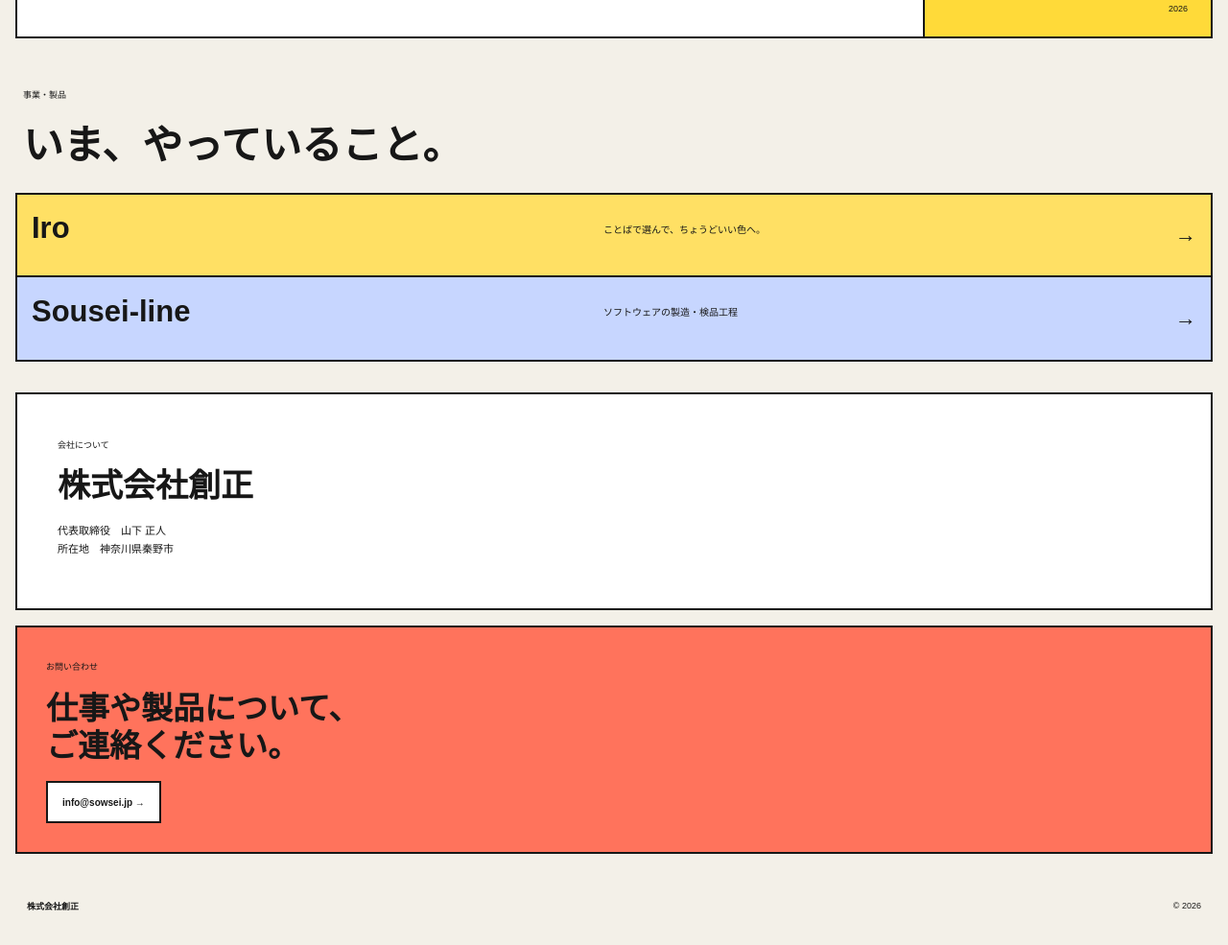
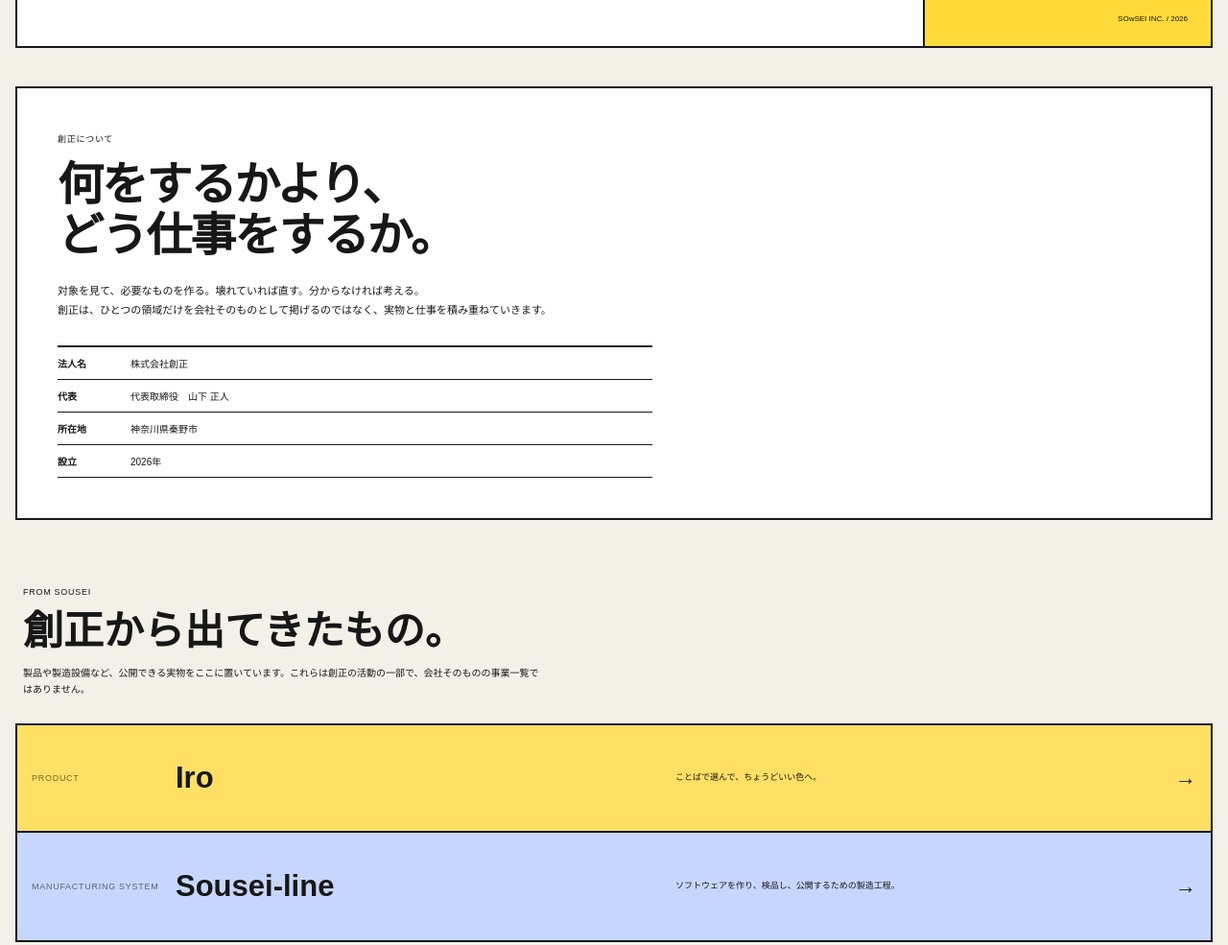
Before and after one commit to sowsei-inc/sowsei-site, an Astro site: page / in a window 1280 px wide. Shown: the part 494-1479 px from the top of the page at 96% size. Built offline with nearby package versions, Linux system fonts and the light colour scheme; Astro itself is replaced by a stand-in of ours; no server answers.

Commit message:
Reframe company site around Sowsei

```diff
--- a/src/pages/index.astro
+++ b/src/pages/index.astro
@@ -1,26 +1,18 @@
 ---
 import '../styles/global.css';
 
-const products = [
-  { name: 'Iro', desc: 'ことばで選んで、ちょうどいい色へ。', kind: 'yellow', href: 'https://iro.sowsei.jp/' },
-  { name: 'Sousei-line', desc: 'ソフトウェアの製造・検品工程', kind: 'blue', href: 'https://github.com/sowsei-inc/sousei-line' },
+const outputs = [
+  { name: 'Iro', type: 'Product', desc: 'ことばで選んで、ちょうどいい色へ。', href: 'https://iro.sowsei.jp/' },
+  { name: 'Sousei-line', type: 'Manufacturing system', desc: 'ソフトウェアを作り、検品し、公開するための製造工程。', href: 'https://github.com/sowsei-inc/sousei-line' },
 ];
 
 const serviceDomain = import.meta.env.MICROCMS_SERVICE_DOMAIN;
 const apiKey = import.meta.env.MICROCMS_API_KEY;
-
 let heroTitle = 'つくる。なおす。考える。';
 let heroDescription = '株式会社創正は、対象に合わせてものを作り、考え、仕事をしています。';
-
 if (serviceDomain && apiKey) {
-  const response = await fetch(`https://${serviceDomain}.microcms.io/api/v1/site`, {
-    headers: { 'X-MICROCMS-API-KEY': apiKey },
-  });
-
-  if (!response.ok) {
-    throw new Error(`microCMS request failed: ${response.status} ${response.statusText}`);
-  }
-
+  const response = await fetch(`https://${serviceDomain}.microcms.io/api/v1/site`, { headers: { 'X-MICROCMS-API-KEY': apiKey } });
+  if (!response.ok) throw new Error(`microCMS request failed: ${response.status} ${response.statusText}`);
   const site = await response.json();
   heroTitle = site.heroTitle ?? heroTitle;
   heroDescription = site.heroDescription ?? heroDescription;
@@ -28,13 +20,13 @@ if (serviceDomain && apiKey) {
 ---
 <!doctype html>
 <html lang="ja">
-<head><meta charset="UTF-8" /><meta name="viewport" content="width=device-width,initial-scale=1.0" /><meta name="theme-color" content="#ff5a36" /><title>株式会社創正</title></head>
+<head><meta charset="UTF-8" /><meta name="viewport" content="width=device-width,initial-scale=1.0" /><meta name="theme-color" content="#ff5a36" /><meta name="description" content="株式会社創正。つくる。なおす。考える。" /><title>株式会社創正</title></head>
 <body>
-<header><a href="#top">株式会社創正</a><nav><a href="#products">事業・製品</a><a href="#about">会社</a><a href="#contact">連絡</a></nav></header>
+<header><a href="#top">株式会社創正</a><nav><a href="#about">創正</a><a href="#outputs">出てきたもの</a><a href="#contact">連絡</a></nav></header>
 <main id="top">
-<section class="hero"><div><small>株式会社創正</small><h1>{heroTitle}</h1><p>{heroDescription}</p></div><aside><strong>創正</strong><span>2026</span></aside></section>
-<section class="products" id="products"><div class="section-head"><small>事業・製品</small><h2>いま、やっていること。</h2></div><div class="product-list">{products.map((p) => <a class={`product ${p.kind}`} href={p.href}><strong>{p.name}</strong><span>{p.desc}</span><b>→</b></a>)}</div></section>
-<section class="about" id="about"><small>会社について</small><h2>株式会社創正</h2><p>代表取締役　山下 正人<br/>所在地　神奈川県秦野市</p></section>
+<section class="hero"><div><small>株式会社創正</small><h1>{heroTitle}</h1><p>{heroDescription}</p></div><aside><strong>創正</strong><span>SOwSEI INC. / 2026</span></aside></section>
+<section class="about" id="about"><small>創正について</small><h2>何をするかより、<br/>どう仕事をするか。</h2><p class="lead">対象を見て、必要なものを作る。壊れていれば直す。分からなければ考える。<br/>創正は、ひとつの領域だけを会社そのものとして掲げるのではなく、実物と仕事を積み重ねていきます。</p><dl><div><dt>法人名</dt><dd>株式会社創正</dd></div><div><dt>代表</dt><dd>代表取締役　山下 正人</dd></div><div><dt>所在地</dt><dd>神奈川県秦野市</dd></div><div><dt>設立</dt><dd>2026年</dd></div></dl></section>
+<section class="outputs" id="outputs"><div class="section-head"><small>FROM SOUSEI</small><h2>創正から出てきたもの。</h2><p>製品や製造設備など、公開できる実物をここに置いています。これらは創正の活動の一部で、会社そのものの事業一覧ではありません。</p></div><div class="output-list">{outputs.map((p) => <a class="output" href={p.href}><span class="type">{p.type}</span><strong>{p.name}</strong><span class="desc">{p.desc}</span><b>→</b></a>)}</div></section>
 <section class="contact" id="contact"><small>お問い合わせ</small><h2>仕事や製品について、<br/>ご連絡ください。</h2><a href="mailto:info@sowsei.jp">info@sowsei.jp →</a></section>
-</main><footer><b>株式会社創正</b><span>© 2026</span></footer>
+</main><footer><b>株式会社創正</b><span>© 2026 SOwSEI INC.</span></footer>
 </body></html>
```
Also changed, not shown: src/styles/global.css (+1 -1 lines).
